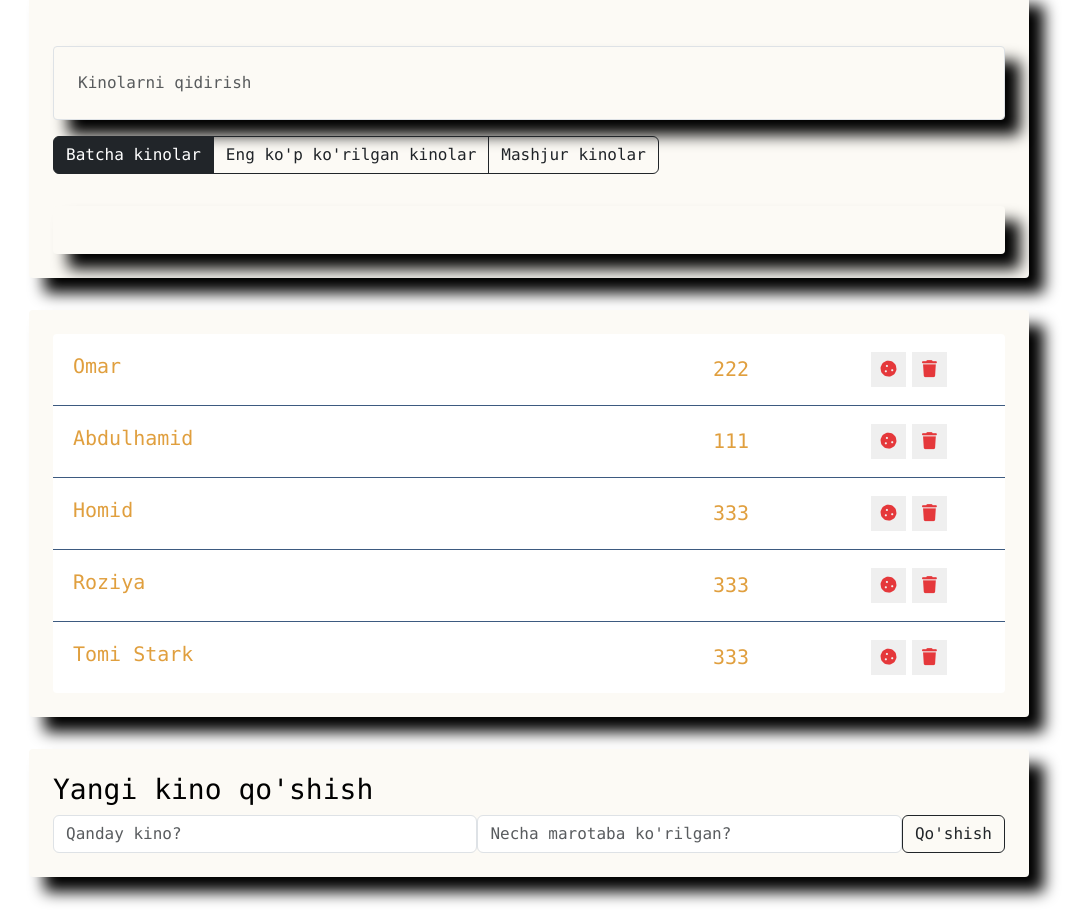
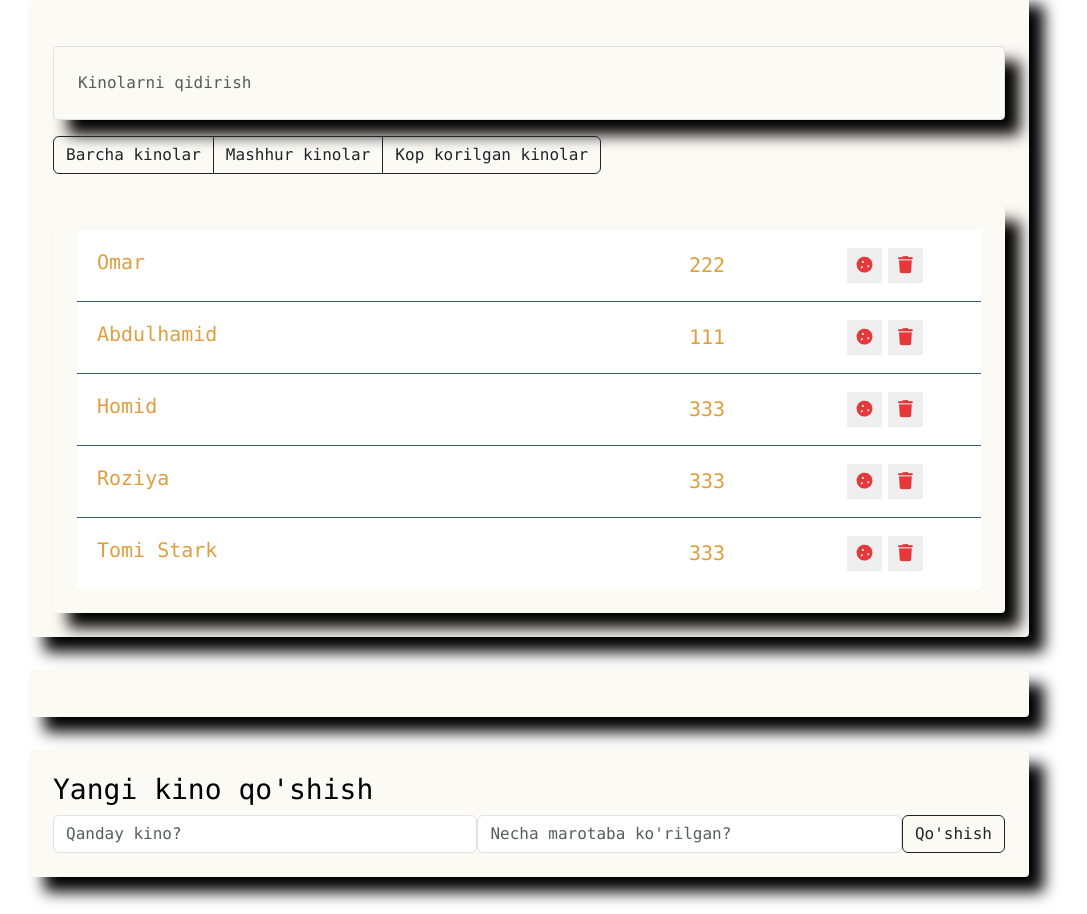
Before and after one commit to yahyoHakimov/project-vue, a Vue app: page / in a window 1280 px wide. Shown: the part 280-1194 px from the top of the page, without its empty margins (111-1198 px from the left). Built offline with nearby package versions, Linux system fonts and the light colour scheme.

Commit message:
Project have completed.

```diff
--- a/src/components/app-filter/AppFilter.vue
+++ b/src/components/app-filter/AppFilter.vue
@@ -1,10 +1,54 @@
-<script></script>
+<script>
+export default {
+  props: {
+    updateFilterHandler: {
+      type: Function,
+      required: true
+    },
+    filterName: {
+      type: String,
+      required: true
+    }
+  },
+  data() {
+    return {
+      filterButtons: [
+        {
+          title : 'Barcha kinolar',
+          name: 'all'
+        },
+        {
+          title : 'Mashhur kinolar',
+          name: 'popular'
+        },
+        {
+          title : 'Kop korilgan kinolar',
+          name: 'mos viewers'
+        }
+      ],
+      filter: 'all'
+    }
+  },
+  methods: {
+    filterHandler(filter) {
+      this.filter = filter
+      this.updateFilterHandler(this.filter)
+    },
+
+  }
+}
+</script>
 
 <template>
   <div class="btn-group">
-    <button class="btn btn-dark" type="button">Batcha kinolar</button>
-    <button class="btn btn-outline-dark" type="button">Eng ko'p ko'rilgan kinolar</button>
-    <button class="btn btn-outline-dark" type="button">Mashjur kinolar</button>
+    <button v-for="btn in filterButtons"
+            :key="btn.name"
+            class="btn"
+            :class="filterName === btn.name ? 'btn-dark' : 'btn-outline-dark'"
+            @click="filterHandler(btn.name)"
+    >
+      {{btn.title}}
+    </button>
 
   </div>
 </template>
--- a/src/components/app/App.vue
+++ b/src/components/app/App.vue
@@ -9,14 +9,60 @@ export default {
   data() {
     return {
         movies: [
-          {name: 'Omar', viewers: 222},
-          {name: 'Abdulhamid', viewers: 111},
-          {name: 'Homid', viewers: 333},
-          {name: 'Roziya', viewers: 333},
-          {name: 'Tomi Stark', viewers: 333}
-        ]
+          {name: 'Omar', viewers: 222, id: 1},
+          {name: 'Abdulhamid', viewers: 111, id: 2},
+          {name: 'Homid', viewers: 333, id: 3},
+          {name: 'Roziya', viewers: 333, id: 4},
+          {name: 'Tomi Stark', viewers: 333, id: 5}
+        ],
+      term: '',
+      filter: 'mostViewers'
     }
   },
+  methods: {
+    createMovie(item, secondItem) {
+      if (item.viewers || item.name) {
+        this.movies.push(item)
+      } else {
+        return;
+      }
+    },
+    onLikeHandler(id) {
+      const arr = this.movies.map(item => {
+        if (item.id == id) {
+          item.like = true
+        }
+        return item;
+      })
+      console.log(arr)
+    },
+    onRemoveHandler(id) {
+        this.movies = this.movies.filter(c => c.id !== id)
+    },
+    onSearchHandler(arr, term) {
+      if (term.length === 0) {
+        return arr;
+      }
+      return arr.filter(c => c.name.toLowerCase().indexOf(term) > -1)
+    },
+    onFilterHandler(arr, filter) {
+      switch (filter) {
+        case 'popular':
+          return arr.filter(c => c.like)
+        case 'mostViewers':
+          return arr.filter(c => c.viewers > 500)
+        default: return arr;
+      }
+
+    },
+    updateTermHandler(term) {
+      this.term = term
+    },
+    updateFilterHandler(filter) {
+      this.filter = filter
+    }
+  },
+
   components: {
     MovieAddForum,
     MovieList,
@@ -32,12 +78,17 @@ export default {
     <div class="content">
       <AppInfo :allMoviesCount="movies.length"/>
       <div class="search-panel">
-        <SearchPanel/>
-        <AppFilter/>
-        <MovieList/>
+        <SearchPanel :updateTermHandler="updateTermHandler"/>
+        <AppFilter :update-filter-handler="updateTermHandler" :filterName="filter" />
+        <MovieList :movies="onSearchHandler(movies, term)"/>
       </div>
-      <MovieList :movies="movies"/>
-      <MovieAddForum/>
+      <MovieList :movies="onFilterHandler(onSearchHandler(movies, term), filter)"
+                 :key="movies.id"
+                 @onLike='onLikeHandler'
+                 @onRemove='onRemoveHandler'
+
+      />
+      <MovieAddForum @createMovie="createMovie"/>
     </div>
   </div>
 </template>
--- a/src/components/movie-add-forum/MovieAddForum.vue
+++ b/src/components/movie-add-forum/MovieAddForum.vue
@@ -13,8 +13,8 @@ export default {
         viewers: this.viewers,
         favorite: false
       }
-      console.log(newMovie)
-    }
+      this.$emit('createMovie', newMovie, "second arg")
+    },
   }
 }
 </script>
@@ -22,20 +22,20 @@ export default {
 <template>
   <div class="movie-add-form">
     <h3>Yangi kino qo'shish</h3>
-    <form class="add-form d-flex">
+    <form class="add-form d-flex" @submit.prevent>
       <input type="text"
              class="form-control new-movie-label"
              placeholder="Qanday kino?"
-             :value='name'
-      v-on:input="name = $event.target.value ">
+             :value="name"
+             @input="name = $event.target.value ">
       <input type="number"
              class="form-control new-movie-label"
              placeholder="Necha marotaba ko'rilgan?"
              :value='viewers'
-             v-on:input="name = $event.target.value"
+             @input="viewers = $event.target.value"
       >
 
-      <button class="btn btn-outline-dark" type="submit">
+      <button class="btn btn-outline-dark" type="submit" @click="addMovie">
         Qo'shish
       </button>
     </form>
--- a/src/components/movie-list-item/MovieListItem.vue
+++ b/src/components/movie-list-item/MovieListItem.vue
@@ -5,13 +5,19 @@ export default {
       type: Object,
       required: true
     }
+  },
+  methods: {
+    onLike() {
+      this.$emit('onLike', this.movie.id)
+    }
   }
+
 }
 </script>
 
 <template>
   <li class="list-group-item d-flex justify-content-between favourite">
-    <span class="list-group-item-label">{{ movie.name }}</span>
+    <span @click="onLike" class="list-group-item-label">{{ movie.name }}</span>
     <input type="number" class="list-group-item-input" v-bind:value="movie.viewers">
 
     <div class="d-flex justify-content-center align-items-center">
@@ -19,7 +25,7 @@ export default {
         <i class="fas fa-cookie"></i>
       </button>
 
-      <button type="button" class="btn-trash btn-sm">
+      <button type="button" class="btn-trash btn-sm" @click="$emit('onRemove', movie.id)">
         <i class="fas fa-trash"></i>
       </button>
 
--- a/src/components/movie-list/MovieList.vue
+++ b/src/components/movie-list/MovieList.vue
@@ -16,7 +16,12 @@ export default {
 
 <template>
   <ul class="movie-list list-group">
-    <MovieListItem v-for="movie in movies" v-bind:movie="movie"/>
+    <MovieListItem v-for="movie in movies"
+                   v-bind:movie="movie"
+                   @onLike="$emit('onLike', movie.id)"
+                   @onRemove="$emit('onRemove', $event)"
+
+    />
   </ul>
 </template>
 
--- a/src/components/search-panel/SearchPanel.vue
+++ b/src/components/search-panel/SearchPanel.vue
@@ -1,7 +1,31 @@
-<script></script>
+<script>
+export default {
+  props: {
+    updateTermHandler: {
+      type: Function,
+      required: true
+    },
+  },
+  data() {
+    return {
+      term: ''
+    }
+  },
+  methods: {
+    changeHandler(e) {
+      this.term = e.target.value
+      this.updateTermHandler = this.term
+    }
+  }
+}
+</script>
 
 <template>
-  <input type="text" class="form-control search-input" placeholder="Kinolarni qidirish">
+  <input type="text"
+         class="form-control search-input"
+         placeholder="Kinolarni qidirish"
+         :value="term"
+         @input="changeHandler">
 </template>
 
 <style scoped>
```
